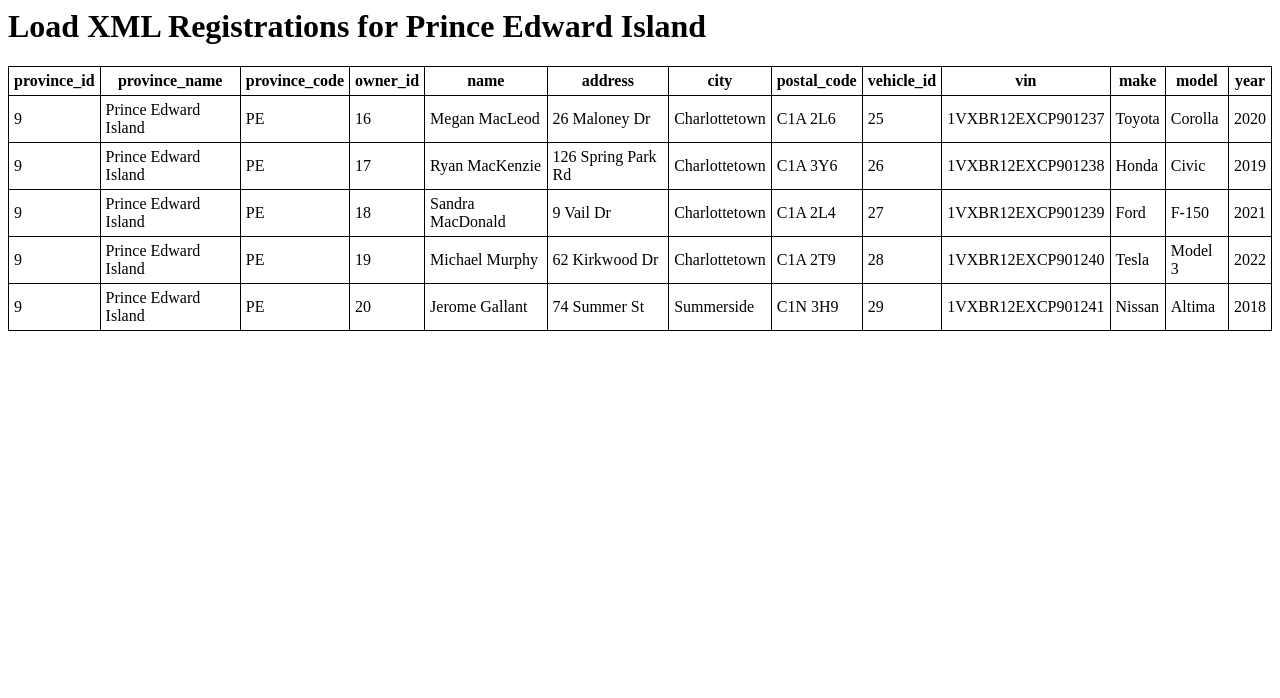
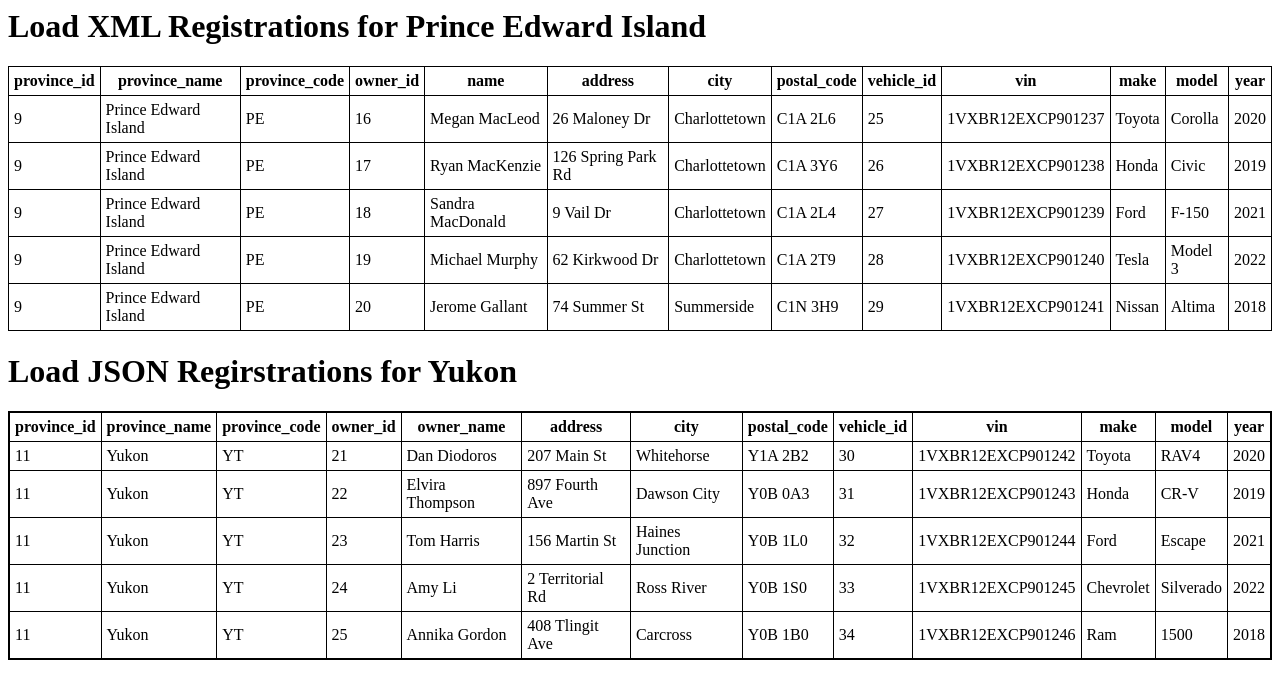
Before and after one commit to ZakaryS/COMP1020-FinalProject, a plain HTML site: page index.html in a window 1280 px wide. Drawn offline with Linux system fonts and the light colour scheme.

Commit message:
JSON Part Finished
It should work now.

```diff
--- a/Files/json.json
+++ b/Files/json.json
@@ -1,59 +1,79 @@
 {
-    "vehicles": [
+    "registrations": [
         {
             "province_id": 11,
             "province_name": "Yukon",
             "province_code": "YT",
+            "owner_id": 21,
+            "owner_name": "Dan Diodoros",
+            "address": "207 Main St",
+            "city": "Whitehorse",
+            "postal_code": "Y1A 2B2",
             "vehicle_id": 30,
             "vin": "1VXBR12EXCP901242",
             "make": "Toyota",
             "model": "RAV4",
-            "year": 2020,
-            "owner_id": 21
+            "year": 2020
         },
         {
             "province_id": 11,
             "province_name": "Yukon",
             "province_code": "YT",
+            "owner_id": 22,
+            "owner_name": "Elvira Thompson",
+            "address": "897 Fourth Ave",
+            "city": "Dawson City",
+            "postal_code": "Y0B 0A3",
             "vehicle_id": 31,
             "vin": "1VXBR12EXCP901243",
             "make": "Honda",
             "model": "CR-V",
-            "year": 2019,
-            "owner_id": 22
+            "year": 2019
         },
         {
             "province_id": 11,
             "province_name": "Yukon",
             "province_code": "YT",
+            "owner_id": 23,
+            "owner_name": "Tom Harris",
+            "address": "156 Martin St",
+            "city": "Haines Junction",
+            "postal_code": "Y0B 1L0",
             "vehicle_id": 32,
             "vin": "1VXBR12EXCP901244",
             "make": "Ford",
             "model": "Escape",
-            "year": 2021,
-            "owner_id": 23
+            "year": 2021
         },
         {
             "province_id": 11,
             "province_name": "Yukon",
             "province_code": "YT",
+            "owner_id": 24,
+            "owner_name": "Amy Li",
+            "address": "2 Territorial Rd",
+            "city": "Ross River",
+            "postal_code": "Y0B 1S0",
             "vehicle_id": 33,
             "vin": "1VXBR12EXCP901245",
             "make": "Chevrolet",
             "model": "Silverado",
-            "year": 2022,
-            "owner_id": 24
+            "year": 2022
         },
         {
             "province_id": 11,
             "province_name": "Yukon",
             "province_code": "YT",
+            "owner_id": 25,
+            "owner_name": "Annika Gordon",
+            "address": "408 Tlingit Ave",
+            "city": "Carcross",
+            "postal_code": "Y0B 1B0",
             "vehicle_id": 34,
             "vin": "1VXBR12EXCP901246",
             "make": "Ram",
             "model": "1500",
-            "year": 2018,
-            "owner_id": 25
+            "year": 2018
         }
     ]
 }
--- a/index.html
+++ b/index.html
@@ -64,4 +64,46 @@
     </script>
 
     </body>
+    <body>
+      <h1>Load JSON Regirstrations for Yukon</h1>
+      <table id="demo2"></table>
+      <script>
+        fetch('Files/json.json')
+          .then(response => response.json())
+          .then(data => {
+            // Call function to display table
+            createTable(data.registrations);
+          })
+          .catch(error => console.error('Error:', error));
+        function createTable(data) {
+        const table = document.createElement('table');
+        const tableHead = document.createElement('thead');
+        const tableBody = document.createElement('tbody');
+
+        // Append the table head and body to table
+        table.appendChild(tableHead);
+        table.appendChild(tableBody);
+
+        // Creating table head
+        let row = tableHead.insertRow();
+        Object.keys(data[0]).forEach(key => {
+          let th = document.createElement('th');
+          th.textContent = key.toLowerCase();
+          row.appendChild(th);
+        });
+
+        // Creating table body
+        data.forEach(item => {
+          let row = tableBody.insertRow();
+          Object.values(item).forEach(value => {
+            let cell = row.insertCell();
+            cell.textContent = value;
+          });
+        });
+
+        // Append the table to the HTML document
+        document.getElementById('demo2').appendChild(table);
+      }
+      </script>
+    </body>
     </html>
```
Also changed, not shown: 2 other files.
